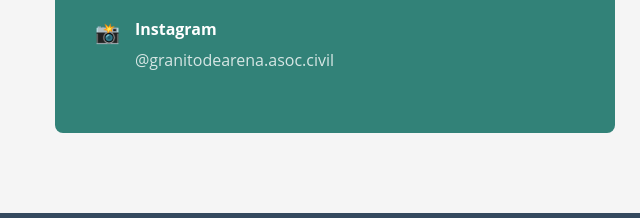
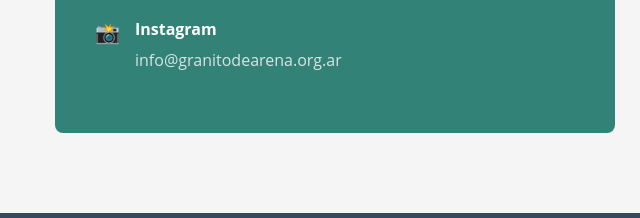
Before and after one commit to maximicciullo/granitodearena.github.io, a plain HTML site: page index.html in a window 1280 px wide. Shown: the part 2301-2519 px from the top of the page, 0-640 px from the left. Drawn offline with Linux system fonts and the light colour scheme.

Commit message:
Changed contact email

```diff
--- a/index.html
+++ b/index.html
@@ -137,7 +137,7 @@
                             <div class="contact-icon icon-instagram"></div>
                             <div class="contact-text">
                                 <h4>Instagram</h4>
-                                <p>@granitodearena.asoc.civil</p>
+                                <p>info@granitodearena.org.ar</p>
                             </div>
                         </div>
                     </div>
```
